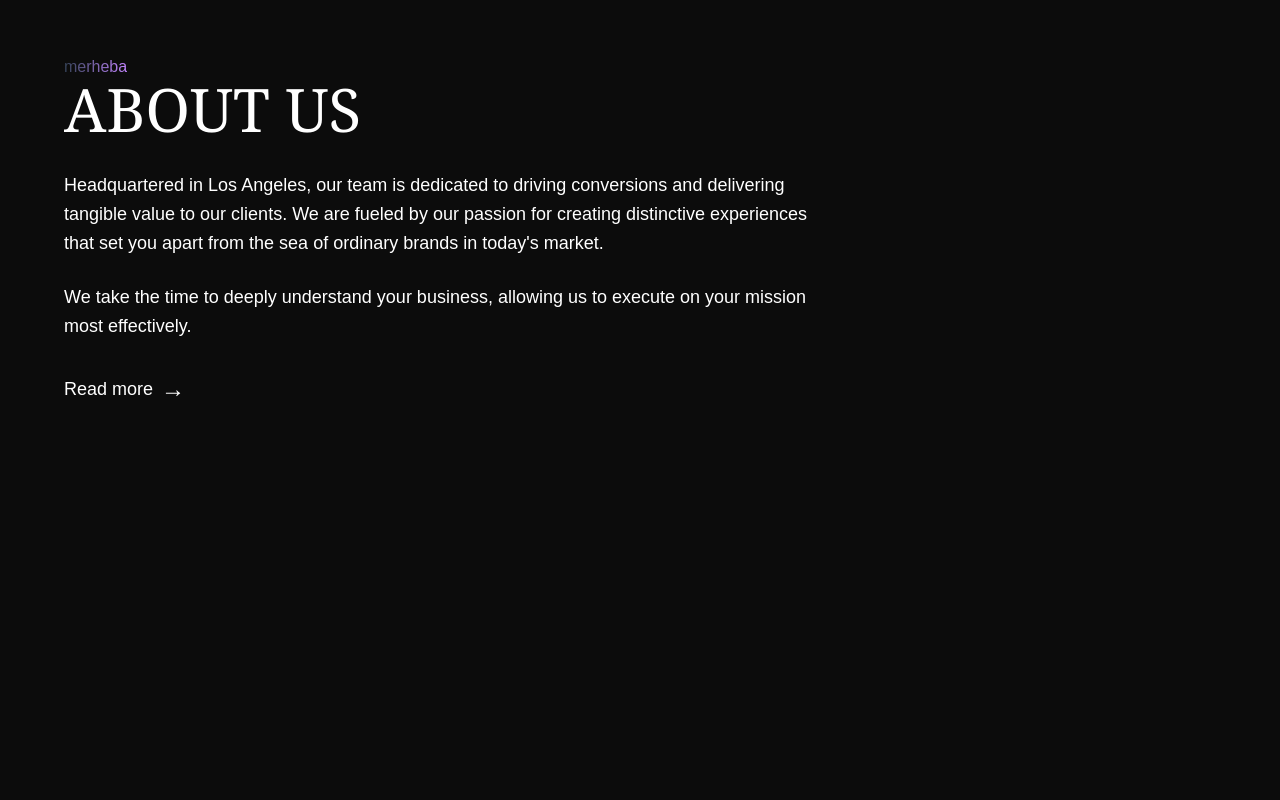
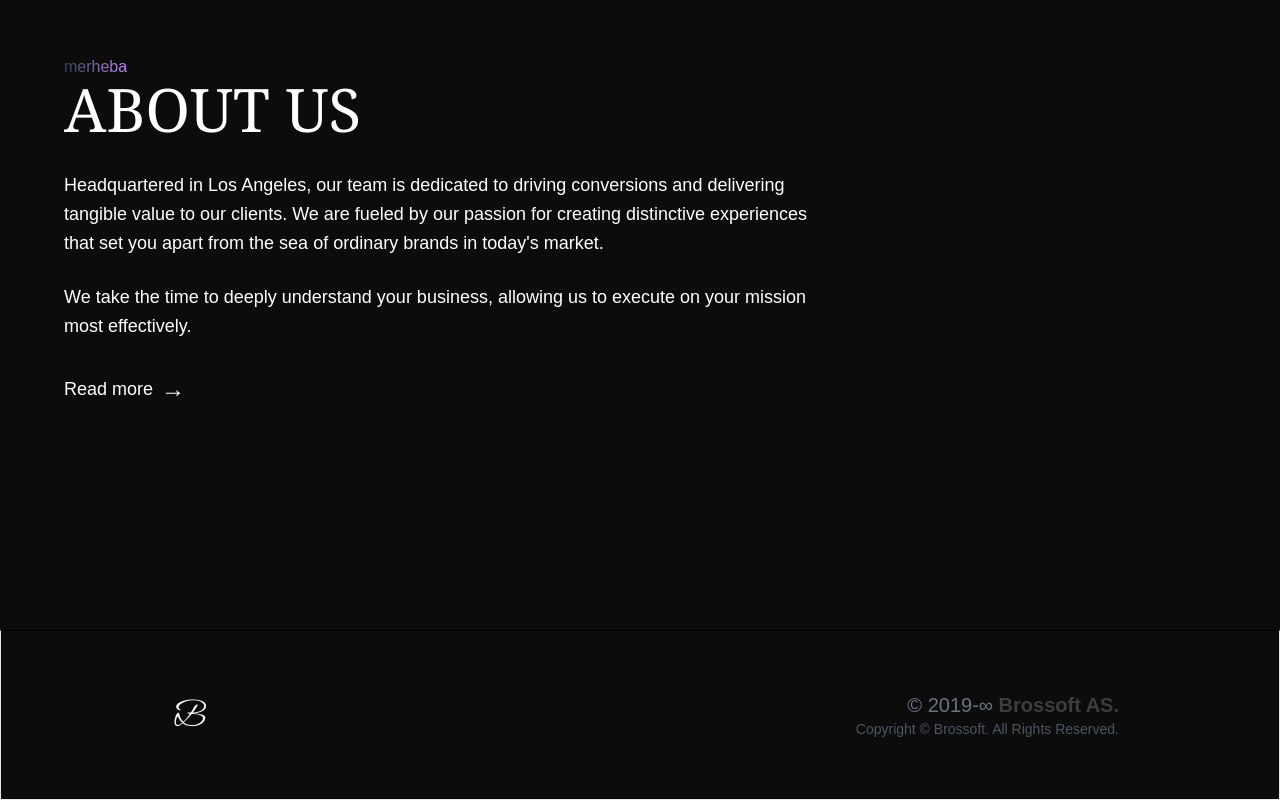
Before and after one commit to Brossoft-Team/brossoft.net-v3, a Next.js app: page /about-us in a window 1280 px wide. Shown: the part 245-1045 px from the top of the page. Before the commit the page ends 875 px from the top, so only its background shows below. Built offline with nearby package versions, Linux system fonts and the light colour scheme.

Commit message:
refactor work component

```diff
--- a/src/app/layout.tsx
+++ b/src/app/layout.tsx
@@ -1,6 +1,7 @@
 import type {Metadata} from "next";
 import "@/assets/globals.css";
 import Header from "@/components/layout/header/header";
+import Footer from "@/components/layout/footer/footer";
 
 export const metadata: Metadata = {
     title: "Create Next App",
@@ -17,6 +18,7 @@ export default function RootLayout({children}: Readonly<{
         >
         <Header/>
         {children}
+        <Footer/>
         </body>
         </html>
     );
--- /dev/null
+++ b/src/components/layout/footer/footer.tsx
@@ -0,0 +1,31 @@
+import React from "react";
+import Image from "next/image";
+
+const Footer: React.FC = () => {
+  return (
+    <footer className="flex justify-between items-center py-14 px-40 mx-auto border-[1px] border-t-black border-solid">
+      <div className="flex items-center space-x-4">
+        <div className="w-14 h-14 flex items-center justify-center ">
+          <p className="font-ephesis font text-4xl ">B</p>
+        </div>
+      </div>
+
+      <div className="text-right">
+        <p className="text-xl text-gray-500">
+          © 2019-∞{" "}
+          <span className="font-semibold text-[#3d3d3d]">Brossoft AS.</span>
+        </p>
+        <p className="text-sm text-gray-600">
+          Copyright © Brossoft. All Rights Reserved.
+        </p>
+      </div>
+    </footer>
+  );
+};
+
+export default Footer;
+<div>
+  <p className="text-sm text-gray-600  flex text-center">
+    Copyright © Brossoft. All Rights Reserved.
+  </p>
+</div>;
```
Also changed, not shown: src/app/about-us/page.tsx (+17 -7 lines), src/components/layout/work/work-card.tsx (+4 -9 lines), src/components/layout/work/work-details.tsx (+6 -7 lines).
